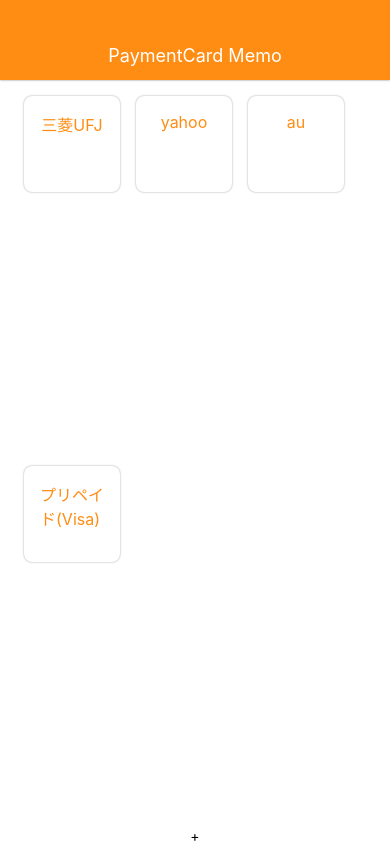
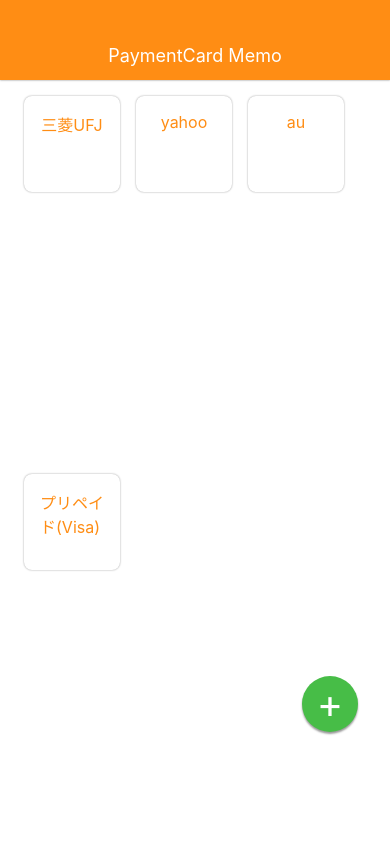
Before and after one commit to anri3/to-make-original-list-app, a React Native app: screen / in a window 390 px wide. Built offline with nearby package versions, Linux system fonts and the light colour scheme.

Commit message:
・edit for design of addMemoButton

```diff
--- a/App.js
+++ b/App.js
@@ -32,8 +32,8 @@
 
         </View>
 
-        <View>
-          <Text>+</Text>
+        <View style={styles.addMemoButton}>
+          <Text style={styles.addMemoButtonText}>+</Text>
         </View>
 
       </View>
@@ -94,4 +94,24 @@
     fontSize: 16,
     color: '#ff8d14',
   },
+  addMemoButton: {
+    position: 'absolute',
+    bottom: 112,
+    right: 32,
+    width: 56,
+    height: 56,
+    backgroundColor: '#47bd47',
+    borderRadius: 50,
+    shadowColor: '#000',
+    shadowOffset: { width: 0, height: 2 },
+    shadowOpacity: 0.4,
+    shadowRadius: 2,
+    justifyContent: 'center',
+    alignItems: 'center',
+  },
+  addMemoButtonText: {
+    fontSize: 40,
+    lineHeight: 40,
+    color: '#fff',
+  },
 });
```
